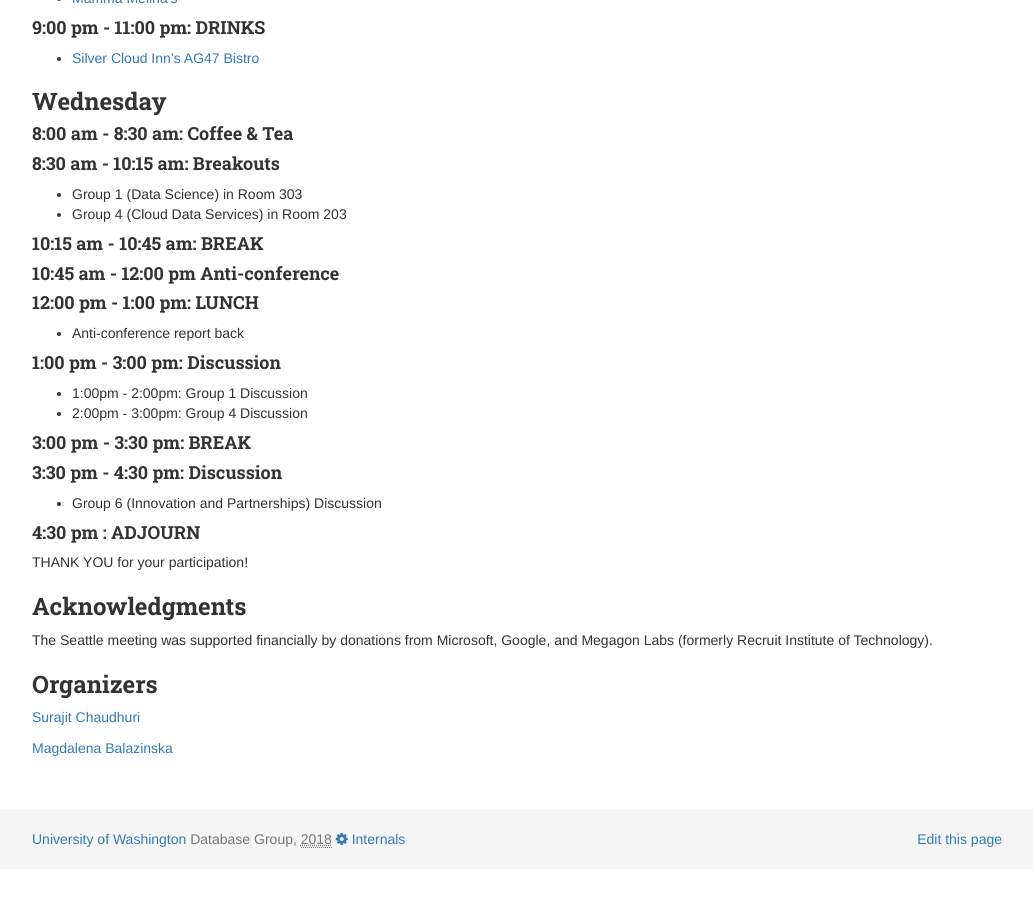
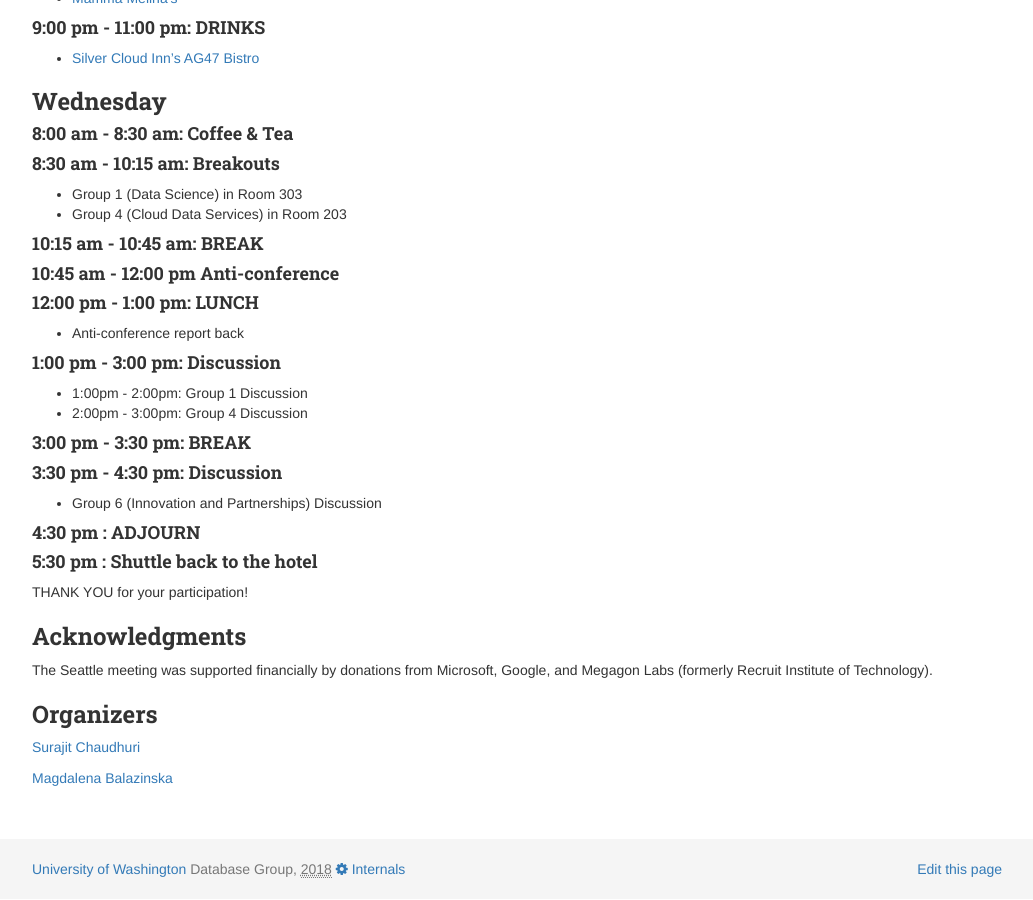
Before and after one commit to uwdb/website, a Jekyll site: the page built from events/other/2018/database_self_assessment_2018.markdown, in a window 1280 px wide and 900 px high, scrolled down 1768 px. Shown: the whole window, without its empty margins (123-1156 px from the left). Built offline with Jekyll 4.4.1, drawn with Linux system fonts in a browser that asks for light colours; nearby versions of some CDN libraries; before the commit the page ends 2638 px from its top, so only the background shows below that.

Commit message:
Update database_self_assessment_2018.markdown

```diff
--- a/events/other/2018/database_self_assessment_2018.markdown
+++ b/events/other/2018/database_self_assessment_2018.markdown
@@ -117,6 +117,9 @@
 
 #### 4:30 pm : ADJOURN
 
+#### 5:30 pm : Shuttle back to the hotel
+
+
 THANK YOU for your participation!
 
 
```
